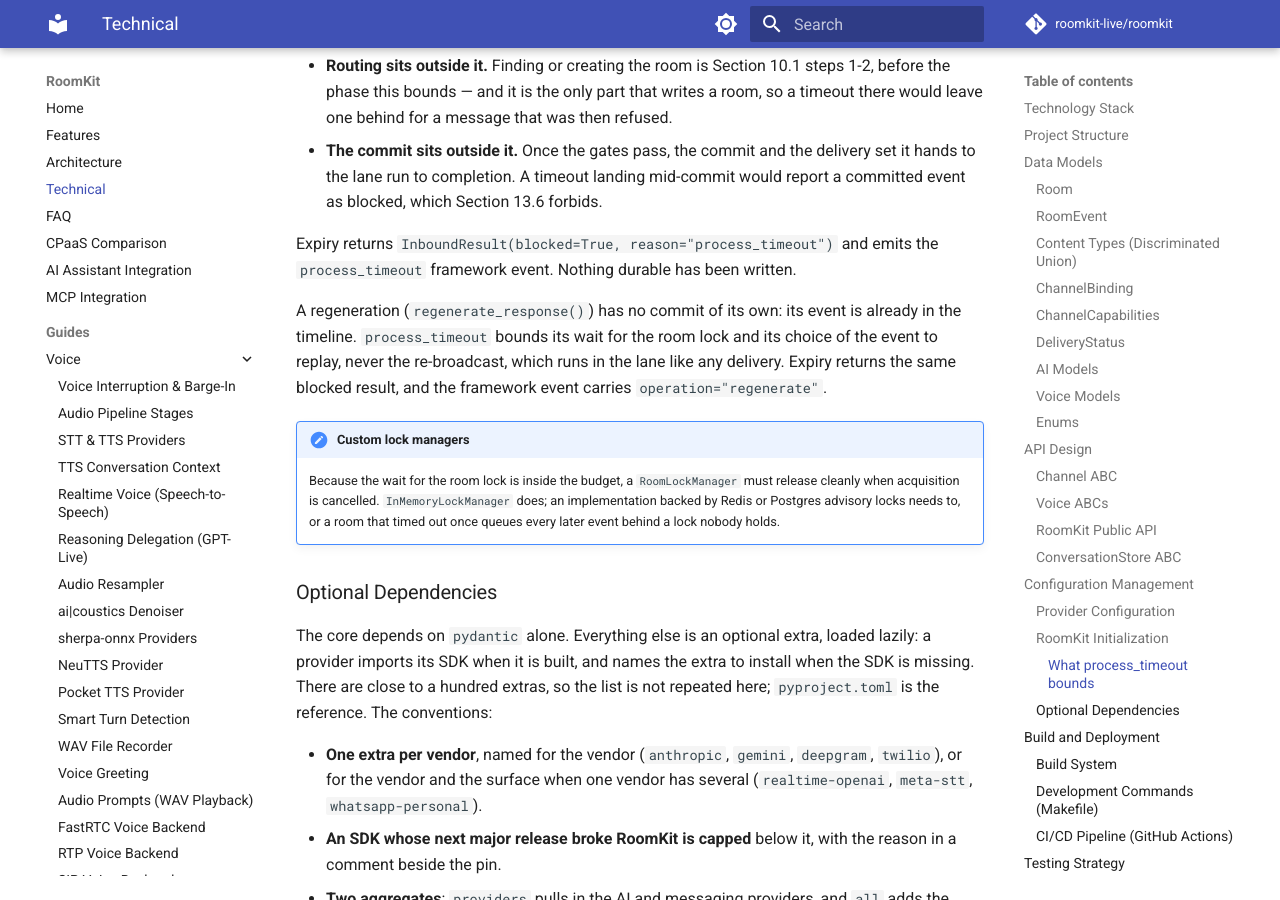
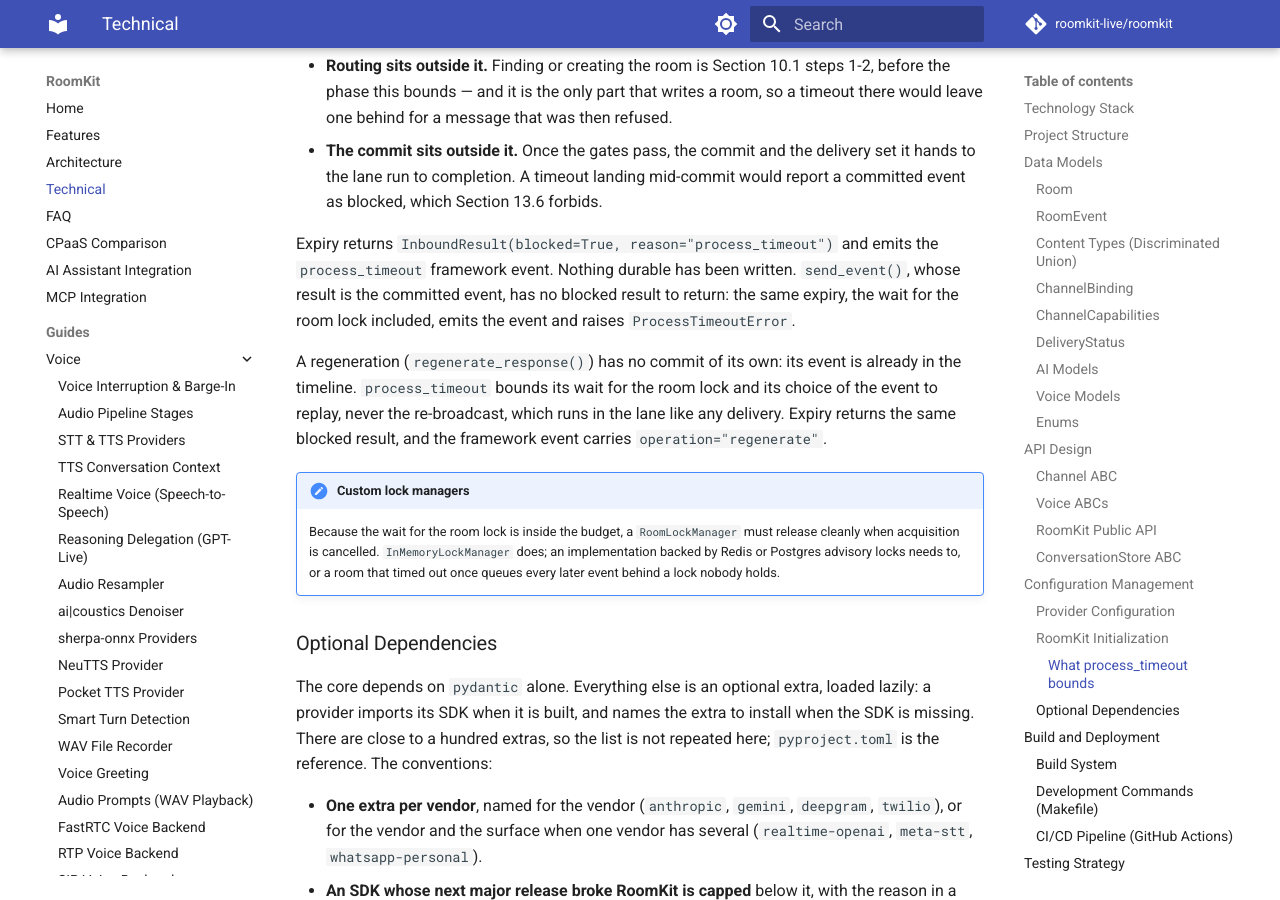
Before and after one commit to roomkit-live/roomkit-docs, an MkDocs documentation site: the page built from docs/technical.md, in a window 1280 px wide and 900 px high, scrolled down 15355 px. Built offline with MkDocs 1.6.1 and Material for MkDocs 9.7.7, drawn with Linux system fonts in a browser that asks for light colours; comment, search, counter and statistics services are not loaded.

Commit message:
docs(pipeline): send_event raises ProcessTimeoutError for a pre-commit expiry, its lock wait bounded (RMK-525)

```diff
--- a/docs/technical.md
+++ b/docs/technical.md
@@ -710,6 +710,9 @@ Two boundaries are deliberate:
 
 Expiry returns `InboundResult(blocked=True, reason="process_timeout")` and
 emits the `process_timeout` framework event. Nothing durable has been written.
+`send_event()`, whose result is the committed event, has no blocked result to
+return: the same expiry, the wait for the room lock included, emits the event
+and raises `ProcessTimeoutError`.
 
 A regeneration (`regenerate_response()`) has no commit of its own: its event
 is already in the timeline. `process_timeout` bounds its wait for the room
```
